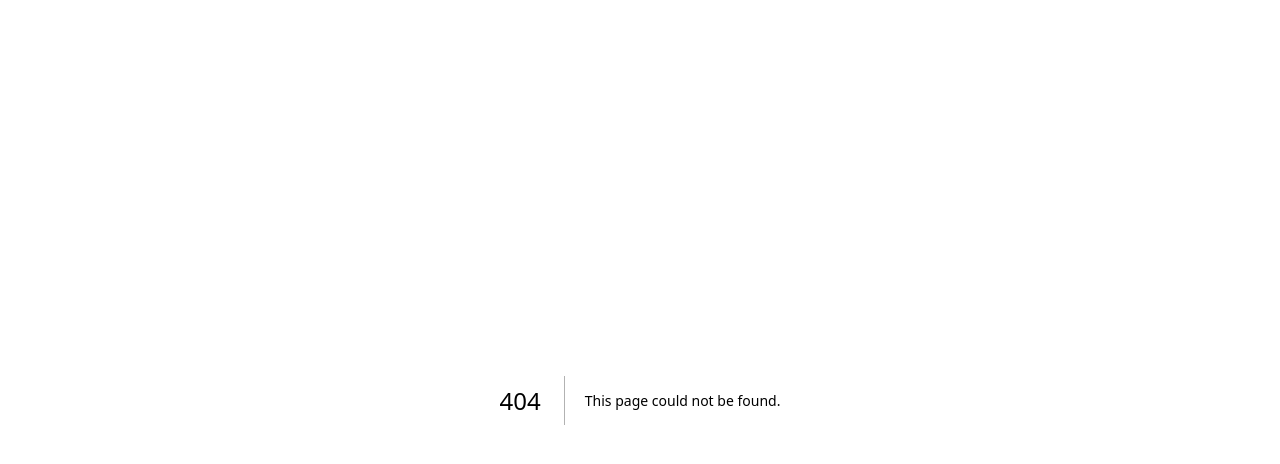
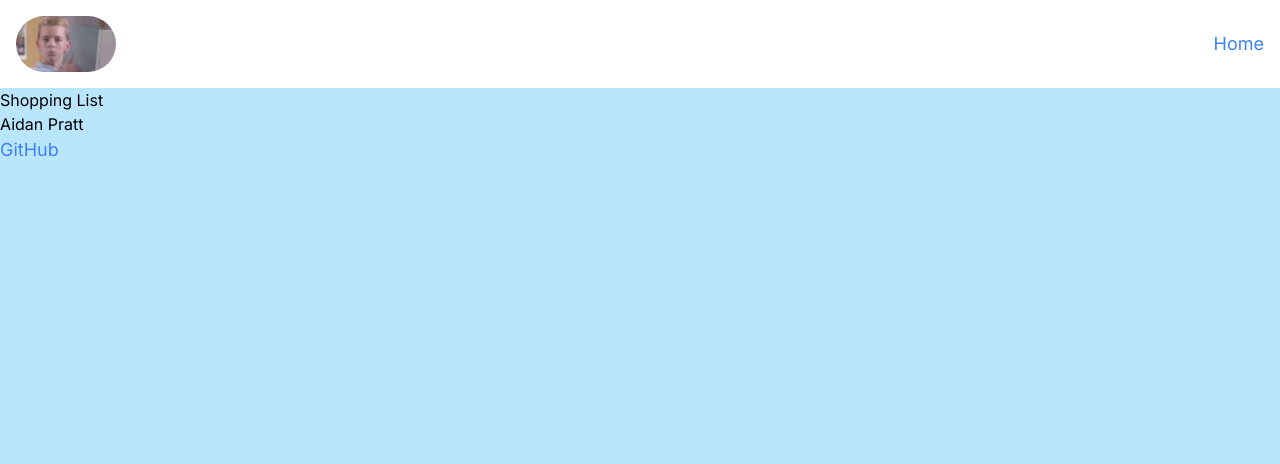
Before and after one commit to Panlos/cprg306-assignments, a Next.js app: page /week-2 in a window 1280 px wide. Before the commit this address had no page. Shown: the top 464 px of the page. Built offline with nearby package versions, Linux system fonts and the light colour scheme.

Commit message:
Week 2 Assignment
Update the links to go between week 2 and the home page along with the link to github and added my first and last name on the week 2 folder. I might do some more css stuff later

```diff
--- a/app/assignments/page.jsx
+++ /dev/null
@@ -1,16 +0,0 @@
-import Header from "@/components/header";
-import Footer from "@/components/Footer";
-
-const Assignments = () =>{
-    return(
-        <div className="">
-            <Header/>
-
-            <Footer/>
-            <h1>Aidan Pratt</h1>
-            <h2>https://github.com/Panlos</h2>
-
-        </div>
-    );
-};
-export default Assignments;
--- a/app/page.js
+++ b/app/page.js
@@ -1,13 +1,17 @@
 import Image from "next/image";
 import Header from "@/components/header";
-import Footer from "@/components/Footer";
+import Link from "next/link";
 
 export default function Home() {
   return (
     <main className="min-h-screen bg-sky-200 w-full">
       <Header/>
       <div className="text-black bg-rose-500 flex justify-center py-2" >CPRG 306 Section D</div>
-      <Footer/>
+      <div>
+      <Link href="/week-2">
+      <span className="text-blue-500 text-lg hover:underline">Week 2 Assignment</span>
+      </Link>
+      </div>
     </main>
   );
 }
--- a/app/assignments/layout.jsx
+++ b/app/week-2/layout.jsx
@@ -1,7 +1,7 @@
 import { Inter } from "next/font/google";
 import "../globals.css";
 import Header from "@/components/header";
-import Footer from "@/components/Footer";
+import StudentInfo from "./student-info";
 
 const inter = Inter({ subsets: ["latin"] });
 
--- /dev/null
+++ b/app/week-2/page.js
@@ -0,0 +1,13 @@
+import Header from "@/components/header";
+import Image from "next/image";
+import StudentInfo from "./student-info";
+
+export default function Page() {
+    return (
+      <main className="min-h-screen bg-sky-200 w-full">
+        <Header/>
+        <h1>Shopping List</h1>
+        <StudentInfo/>
+      </main>
+    );
+  }
--- /dev/null
+++ b/app/week-2/student-info.js
@@ -0,0 +1,9 @@
+const StudentInfo = () => {
+        return(
+            <div>
+                <h1>Aidan Pratt</h1>
+                <a href="https://github.com" className="text-blue-500 text-lg hover:underline">GitHub</a>
+            </div>
+        )
+}
+export default StudentInfo
--- a/components/Footer.jsx
+++ /dev/null
@@ -1,16 +0,0 @@
-const Footer = () => {
-    return(
-        <footer className="flex items-center justify-between p-4 bg-gray-200 shadow-inner w-full bottom-0 fixed">
-            <p className="text-gray-600"> Website stuff</p>
-            <nav>
-                <a href="/cool_Link">
-                    <span className="text-blue-500 text-lg hover:underline">Cool Link</span>
-                </a>
-            </nav>
-
-        </footer>
-
-    );
-};
-
-export default Footer;
```
Also changed, not shown: components/header.jsx (+0 -3 lines).
